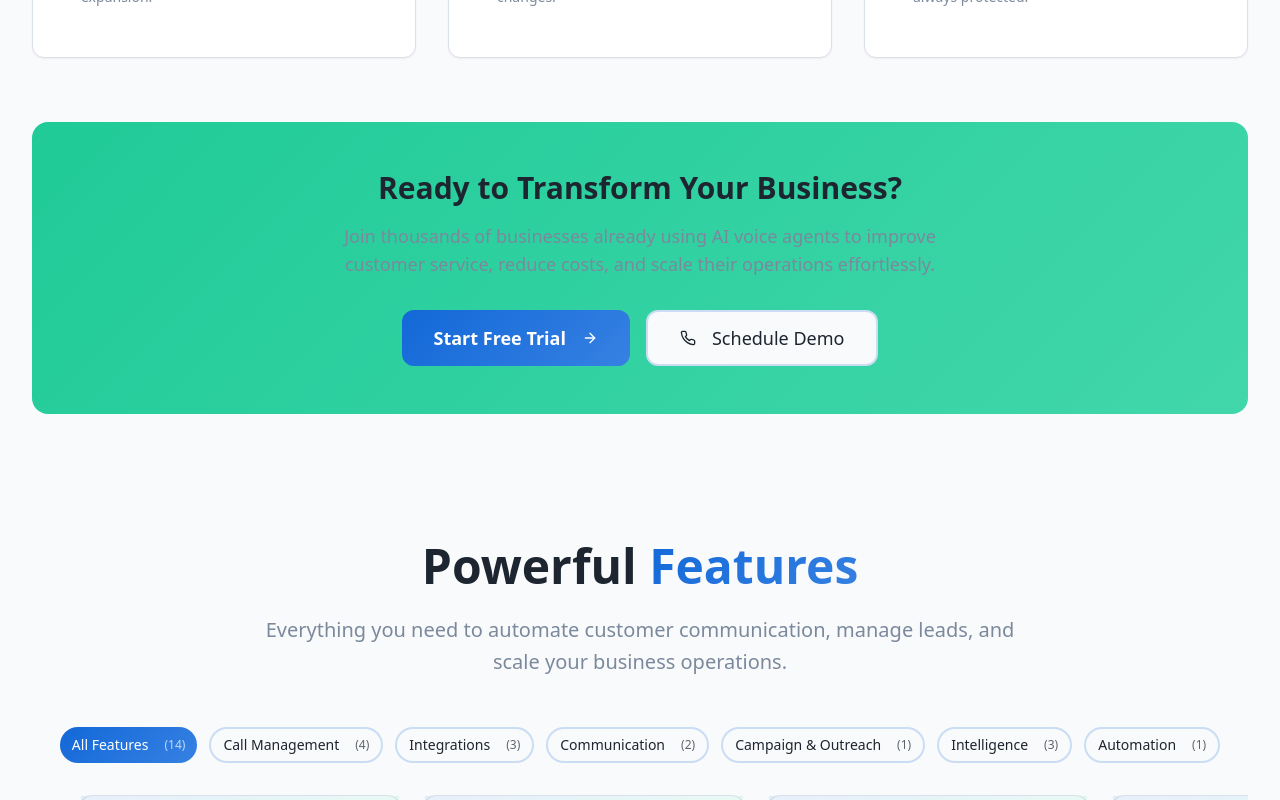
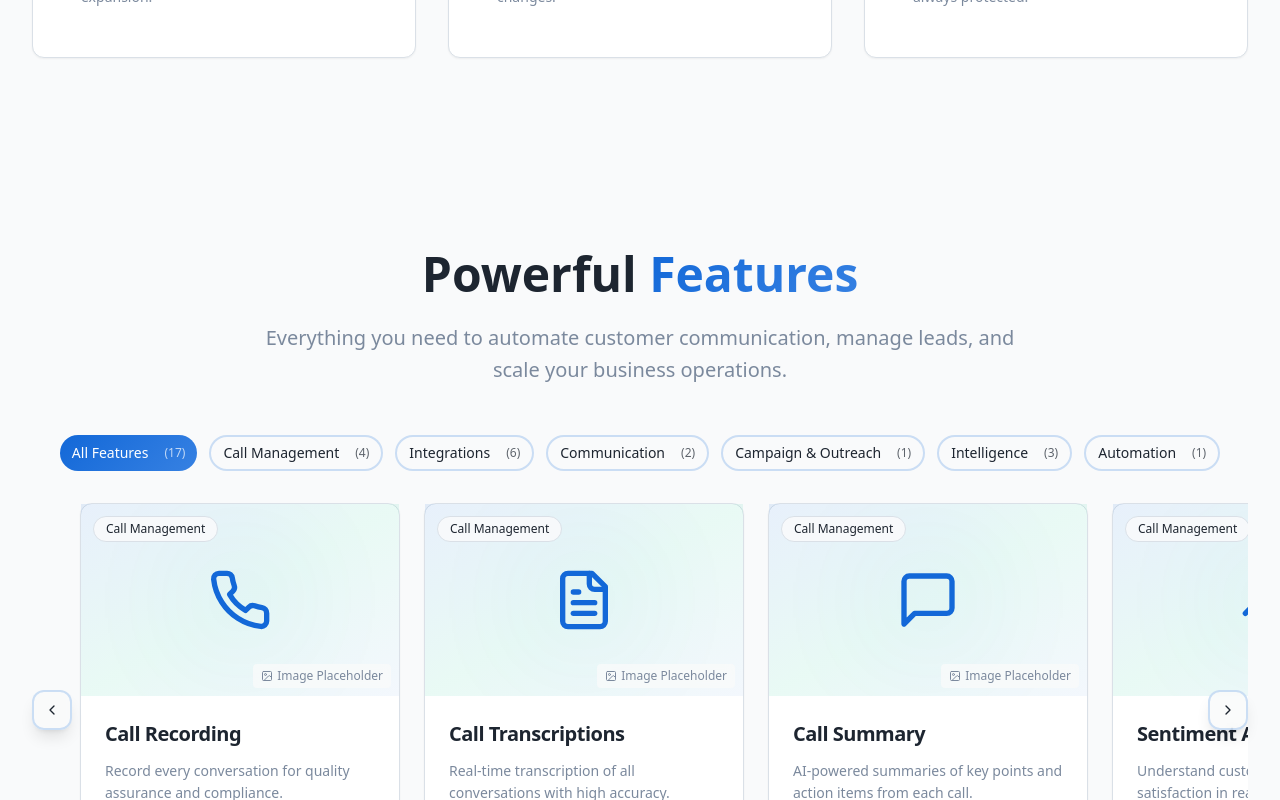
Before and after one commit to nkapser/helllo-ai-voice-hub, a React (Vite) app: page / in a window 1280 px wide. Shown: the part 1840-2640 px from the top of the page. Built offline with nearby package versions, Linux system fonts and the light colour scheme; no server answers.

Commit message:
added features

```diff
--- a/src/components/Features.tsx
+++ b/src/components/Features.tsx
@@ -17,7 +17,9 @@ import {
   ChevronLeft,
   ChevronRight,
   X,
-  Image as ImageIcon
+  Image as ImageIcon,
+  Workflow,
+  Settings
 } from "lucide-react";
 import gsap from "gsap";
 
@@ -100,6 +102,33 @@ const Features = () => {
       shortDescription: "Sync leads with Salesforce, HubSpot, and 50+ CRM platforms.",
       fullDescription: "Automatically capture, qualify, and sync leads to your CRM system. Works seamlessly with Salesforce, HubSpot, Pipedrive, Zoho, and 50+ other platforms. Custom field mapping, duplicate detection, and real-time sync ensure your sales team always has the latest information.",
       icon: Database,
+      category: "Integrations",
+      color: "text-secondary"
+    },
+    {
+      id: "zapier-integration",
+      title: "Zapier Integration",
+      shortDescription: "Connect with 5,000+ apps and automate workflows without coding.",
+      fullDescription: "Integrate Helllo.ai with thousands of apps through Zapier. Automate workflows between your AI voice agents and tools like Slack, Google Sheets, Airtable, Trello, and more. Create custom Zaps to trigger actions based on call outcomes, lead captures, or sentiment analysis. No coding required - set up powerful automations in minutes.",
+      icon: Zap,
+      category: "Integrations",
+      color: "text-secondary"
+    },
+    {
+      id: "hubspot-integration",
+      title: "HubSpot Integration",
+      shortDescription: "Native integration with HubSpot CRM, Marketing, and Sales Hubs.",
+      fullDescription: "Seamlessly sync all customer interactions with HubSpot. Automatically create contacts, update deal stages, log activities, and trigger marketing workflows based on call data. Two-way sync ensures your HubSpot data is always up-to-date, and your AI agents have access to complete customer history for personalized conversations.",
+      icon: Workflow,
+      category: "Integrations",
+      color: "text-secondary"
+    },
+    {
+      id: "custom-crm-integration",
+      title: "Custom CRM Integration",
+      shortDescription: "Build custom integrations with any CRM or business tool via API.",
+      fullDescription: "Connect Helllo.ai with your existing business tools through our robust REST API. Whether you use a custom CRM, proprietary systems, or niche tools, our flexible API allows you to sync data, trigger actions, and build custom workflows. Comprehensive documentation and developer support make integration straightforward.",
+      icon: Settings,
       category: "Integrations",
       color: "text-secondary"
     },
--- a/src/components/WhyChooseHelllo.tsx
+++ b/src/components/WhyChooseHelllo.tsx
@@ -1,21 +1,14 @@
-import { Button } from "@/components/ui/button";
 import { Card, CardContent, CardDescription, CardHeader, CardTitle } from "@/components/ui/card";
 import {
-  Zap,
   Puzzle,
   Brain,
   Globe,
   TrendingUp,
   Shield,
-  ArrowRight,
-  Clock,
-  Users,
-  Phone
+  Clock
 } from "lucide-react";
-import { useNavigate } from "react-router-dom";
 
 const WhyChooseHelllo = () => {
-  const navigate = useNavigate();
   const features = [
     {
       icon: Clock,
@@ -117,43 +110,6 @@ const WhyChooseHelllo = () => {
             );
           })}
         </div>
-
-        {/* Call to Action */}
-        <div className="text-center bg-gradient-secondary rounded-2xl p-8 md:p-12" role="region" aria-labelledby="cta-heading">
-          <h3 id="cta-heading" className="text-2xl md:text-3xl font-bold text-foreground mb-4">
-            Ready to Transform Your Business?
-          </h3>
-          <p className="text-lg text-muted-foreground mb-8 max-w-2xl mx-auto">
-            Join thousands of businesses already using AI voice agents to improve customer service,
-            reduce costs, and scale their operations effortlessly.
-          </p>
-          <div className="flex flex-col sm:flex-row gap-4 justify-center">
-            <Button
-              variant="hero"
-              size="lg"
-              className="group"
-              aria-label="Start your free trial now"
-              onClick={() => navigate("/console")}
-            >
-              Start Free Trial
-              <ArrowRight className="ml-2 h-5 w-5 group-hover:translate-x-1 transition-transform" aria-hidden="true" />
-            </Button>
-            <Button
-              variant="outline"
-              size="lg"
-              aria-label="Schedule a demo call"
-              onClick={() => {
-                const contactSection = document.getElementById('contact');
-                if (contactSection) {
-                  contactSection.scrollIntoView({ behavior: 'smooth', block: 'start' });
-                }
-              }}
-            >
-              <Phone className="mr-2 h-5 w-5" aria-hidden="true" />
-              Schedule Demo
-            </Button>
-          </div>
-        </div>
       </div>
     </section>
   );
```
